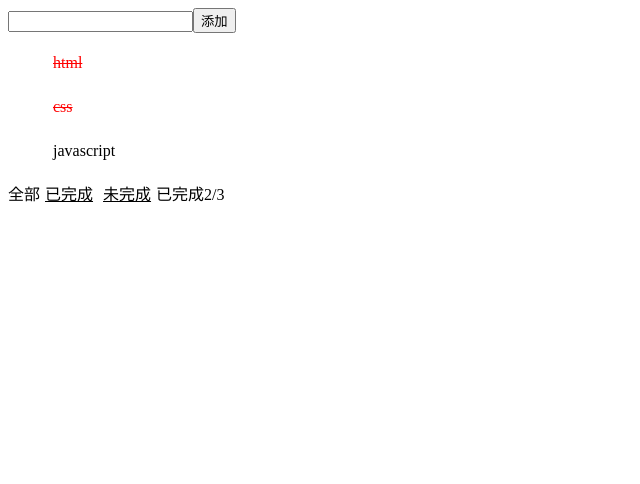
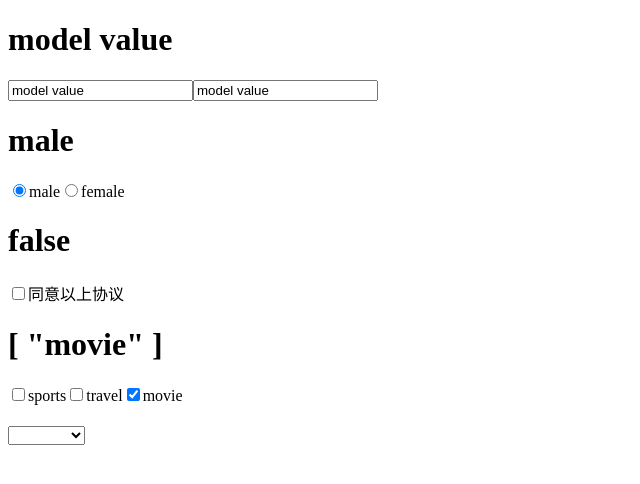
Before and after one commit to mujiabinbin/practise, a Vue app in the folder vue3/: page / in a window 1280 px wide. Shown: the top 484 px of the page, without its empty margins (0-640 px from the left). Built offline with nearby package versions, Linux system fonts and the light colour scheme.

Commit message:
vue v-model

```diff
--- a/vue3/src/App.vue
+++ b/vue3/src/App.vue
@@ -12,7 +12,8 @@
 		<!-- <Basic-style></Basic-style> -->
 		<!-- <Event></Event> -->
 		<!-- <Computed></Computed> -->
-		<Todolist></Todolist>
+		<!-- <Todolist></Todolist> -->
+		<Model></Model>
 	</div>
 </template>
 
@@ -29,6 +30,7 @@
 	import BasicStyle from './components/style/BasicStyle.vue';
 	import Computed from './components/computed/Computed.vue';
 	import Todolist from './components/basicGra/Todolist.vue';
+	import Model from './components/basicGra/Model.vue';
 	//2 配置注册子组件
 	export default {
 		components: {
@@ -42,7 +44,8 @@
 			BasicStyle,
 			Event,
 			Computed,
-			Todolist
+			Todolist,
+			Model
 		}
 	}
 </script>
--- /dev/null
+++ b/vue3/src/components/basicGra/Model.vue
@@ -0,0 +1,41 @@
+<template>
+  <div>
+    <h1>{{msg}}</h1>
+    <input type="text" v-model="msg">
+     <input type="text" v-model.lazy.number="msg">
+    <h1>{{gender}}</h1>
+    <input type="radio" v-model="gender" value="male"><label for="male">male</label>
+    <input type="radio" v-model="gender" value="female"><label for="female">female</label>
+    <h1>{{agree}}</h1>
+    <input type="checkbox" v-model="agree"><label for="">同意以上协议</label>
+    <h1>{{habit}}</h1>
+    <input type="checkbox" v-model="habit" value="sports"><label for="">sports</label>
+    <input type="checkbox" v-model="habit" value="travle"><label for="">travel</label>
+    <input type="checkbox" v-model="habit" value="movie"><label for="">movie</label>
+
+    <h1>{{city}}</h1>
+    <select v-model="city">
+        <option value="beijing">beijing</option>
+        <option value="shanghai">shanghai</option>
+        <option value="tianjin">tianjin</option>
+    </select>
+  </div>
+</template>
+
+<script>
+export default {
+data() {
+    return {
+        msg:`model value`,
+        gender:`male`,
+        agree:false,
+        habit:[`movie`],
+        city:``
+    }
+},
+}
+</script>
+
+<style>
+
+</style>
```
Also changed, not shown: 1 other file (tests, documents, lock files or other folders).
